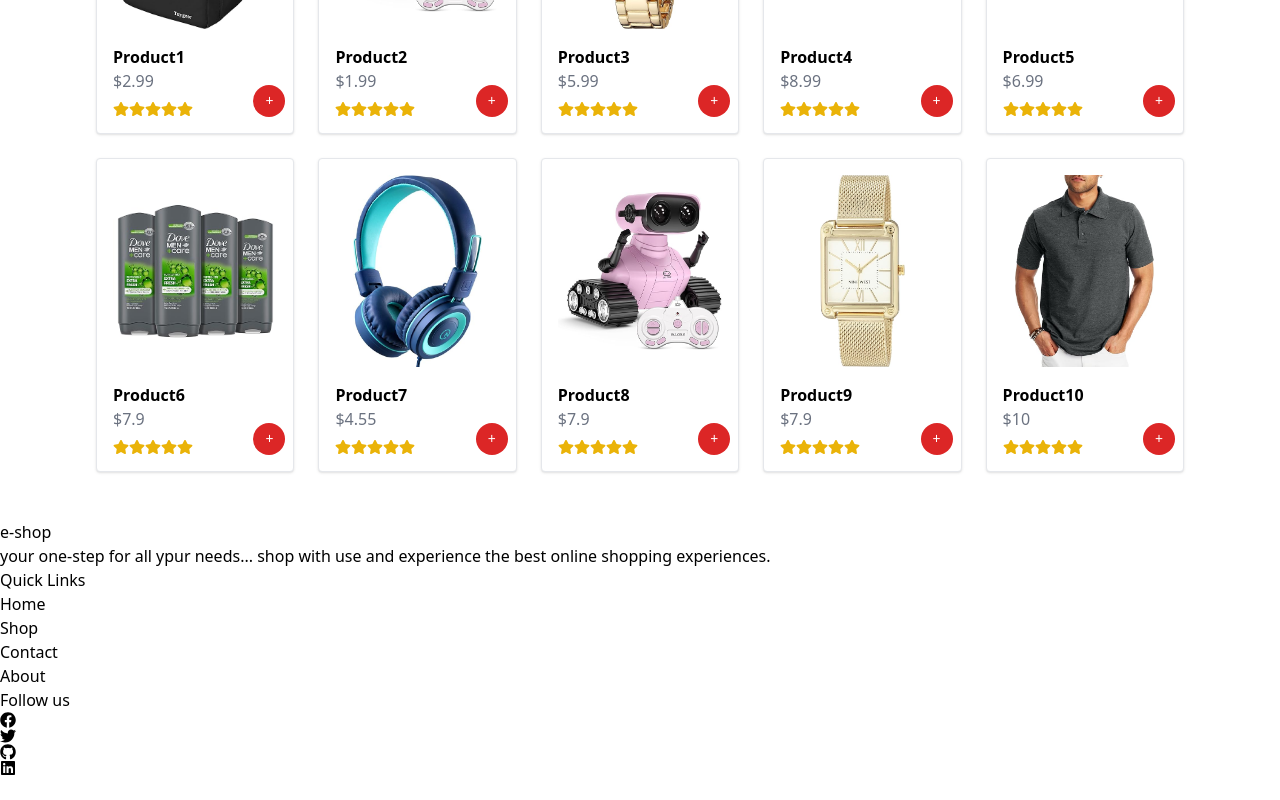
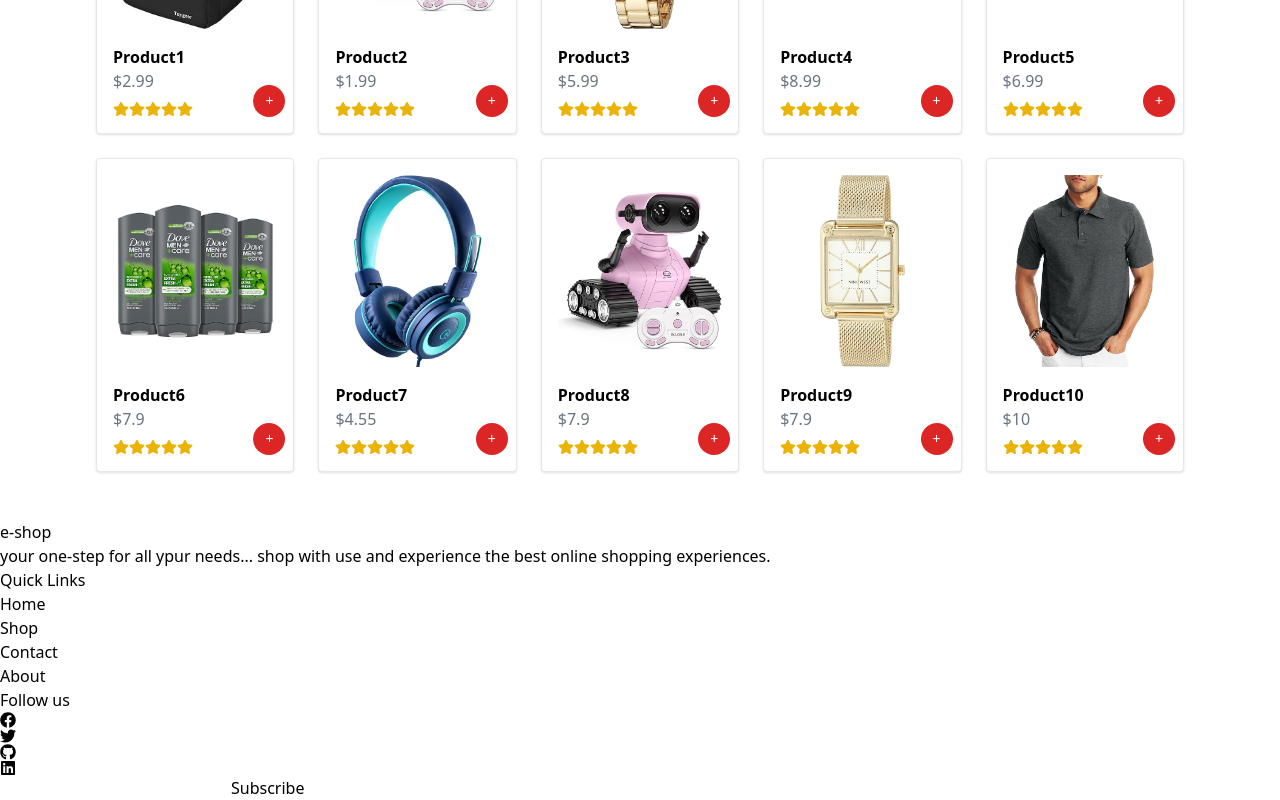
Before and after one commit to AhmedAbokhatwa/react, a React (Vite) app in the folder dashboard/: page / in a window 1280 px wide. Shown: the part 1820-2620 px from the top of the page. Before the commit the page ends 2596 px from the top, so only its background shows below. Built offline with nearby package versions, Linux system fonts and the light colour scheme.

Commit message:
finish structure of Design Footer

```diff
--- a/dashboard/src/Component/Footer.tsx
+++ b/dashboard/src/Component/Footer.tsx
@@ -34,6 +34,10 @@ function Footer() {
         <a href=""><FaGithub/></a>
         <a href=""><FaLinkedin/></a>
       </div>
+      <form action="">
+        <input type="email" />
+        <button>Subscribe</button>
+      </form>
     </footer>
   )
 }
```
